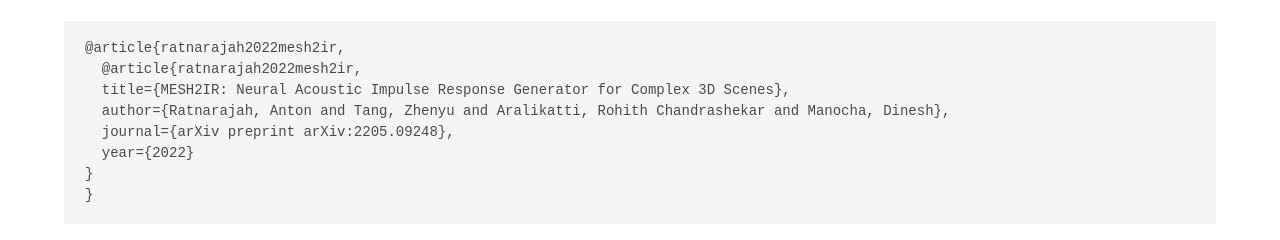
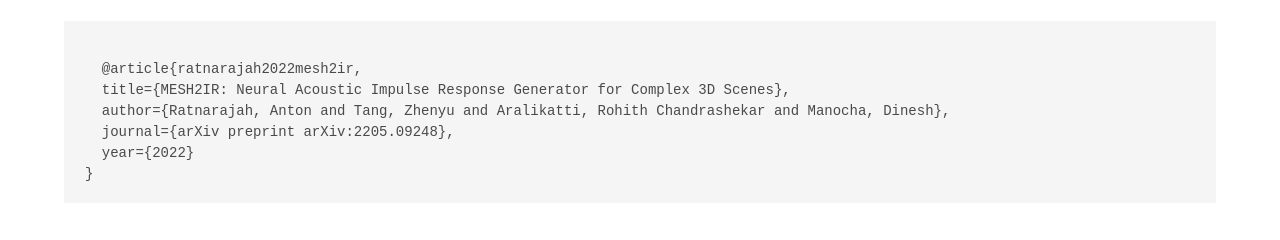
Before and after one commit to anton-jeran/M2IR, a plain HTML site: page index.html in a window 1280 px wide. Shown: the part 4592-4832 px from the top of the page. Drawn offline with nearby package versions, Linux system fonts and the light colour scheme; some icons are missing; a web font is replaced by a local one.

Commit message:
Update index.html

```diff
--- a/index.html
+++ b/index.html
@@ -201,14 +201,14 @@
 <section class="section" id="BibTeX">
   <div class="container is-widescreen content">
     <h2 class="title">BibTeX</h2>
-    <pre><code>@article{ratnarajah2022mesh2ir,
+    <pre><code>
   @article{ratnarajah2022mesh2ir,
   title={MESH2IR: Neural Acoustic Impulse Response Generator for Complex 3D Scenes},
   author={Ratnarajah, Anton and Tang, Zhenyu and Aralikatti, Rohith Chandrashekar and Manocha, Dinesh},
   journal={arXiv preprint arXiv:2205.09248},
   year={2022}
 }
-}</code></pre>
+</code></pre>
   </div>
 </section>
 
```
